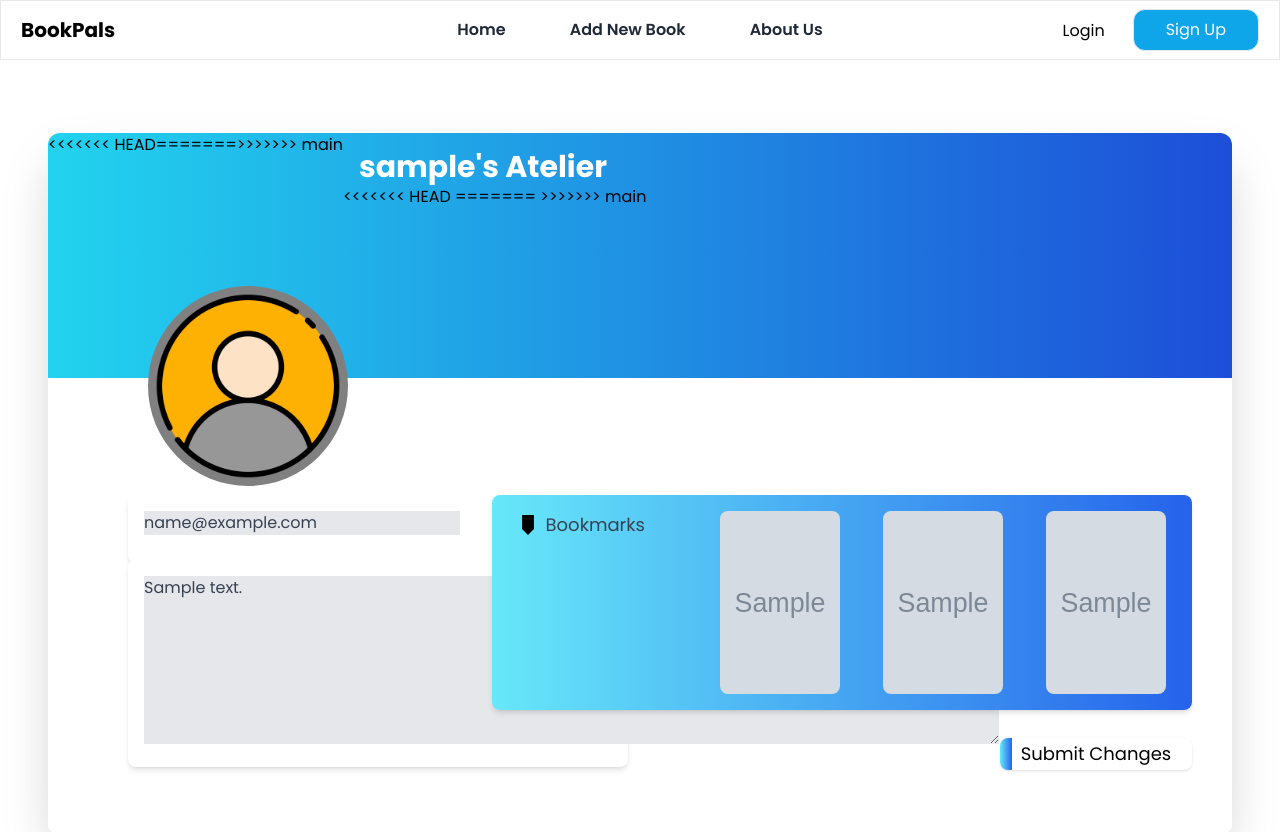
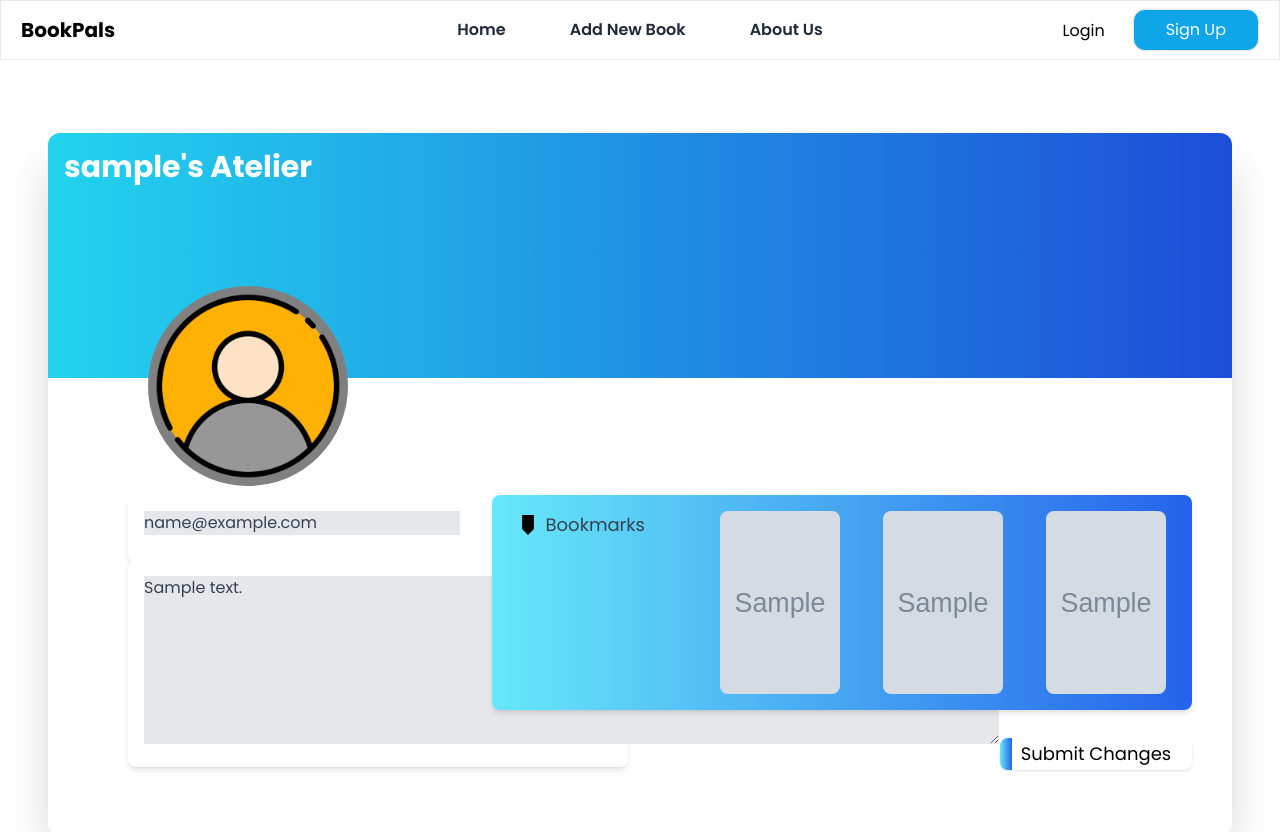
Before and after one commit to D09-PBP2023/proyek-tengah, a Django app: template user_profile/templates/edit_profile.html in a window 1280 px wide. Shown: the top 832 px of the page. Run offline with Django 3.2, Linux system fonts and the light colour scheme; the template is opened without the code that fills it: most values are stand-ins (such as "Sample title", 1, 10 or a date in 2020); grey boxes marked "Sample" are stand-in pictures; some libraries are stand-ins or nearby versions.

Commit message:
fix: resolve conflict

```diff
--- a/user_profile/templates/edit_profile.html
+++ b/user_profile/templates/edit_profile.html
@@ -77,20 +77,12 @@
             md:w-full lg:w-10px rounded-lg mx-auto p-12 flex md:justify-center ">
         <div class="h-14 bg-gradient-to-r from-cyan-400 to-blue-700 flex flex-col md:flex-row rounded-xl w-[700px] lg:w-[1400px] xl:h-[700px] lg:h-[1000px] bg-white shadow-2xl relative
             md:h-[1000px] sm:h-[1200px] max-[600px]:h-[1800px] max-[600px]=h-[1800px]">
-<<<<<<< HEAD
-        <div class="max-[600px]:h-[85%] md: h-[66%] lg:h-[65%] h-[60%] w-full bg-white absolute bottom-0 left-0 lg:flex-row rounded-b-lg 12px"></div>
-=======
         <div class="max-[600px]:h-[85%] h-[66%] lg:h-[65%] h-[60%] w-full bg-white absolute bottom-0 left-0 lg:flex-row rounded-b-lg 12px"></div>
->>>>>>> main
         <form action="{% url 'user_profile:edit_profile' %}" method="post">
 
         {% csrf_token %}
         <h1 class="max-[600px]:text-2xl max-[600px]:ml-2 max-[600px]:mt-2 text-white sm:font-bold sm:text-3xl sm:ml-4 sm:mt-4 text-sm">{{ profile.user.username }}'s Atelier</h1>
-<<<<<<< HEAD
-        <input type="text" id="username" name="username" value="{{ user.username  }}" class="absolute xl:top-3/4 right-10 transform translate-y-20 lg:top-[23%] md:top-[22%] max-[600px]:top-[5%] max-[600px]:mr-5">
-=======
         <input type="text" id="username" name="username" value="{{ user.username  }}" class="absolute lg:right-10 transform translate-y-20 lg:top-[25%] lg:right-[60%] md:top-[22%] max-[600px]:top-[5%] max-[600px]:mr-5 bg-grey-800">
->>>>>>> main
         <div style="max-width: 200px; max-height: 200px; background-color: gray; border-radius: 50%;" class="absolute max-[600px]:mt-40 max-[600px]:ml-12 sm:top-1/3 md:left-20 md:transform translate-x-5 md:-translate-y-20">
             <img style="max-width: 200px; max-height: 200px; border-radius: 50%;" src="{% static 'profile_picture/default-avatar-icon-of-social-media-user-vector.png' %}" >
         </div>
@@ -98,13 +90,8 @@
         <!-- New "profile information" section below the circle -->
             <!-- Add form fields for username, email, and bio -->
             <div class="absolute xl:top-[50%] max-[600px]:mx-10 sm:left-20 w-[400px] xl:w-[400px] bg-white rounded-lg p-4 shadow-md translate-y-3
-<<<<<<< HEAD
-                        lg: top-[45%]
-                        md: top-[20%]
-=======
                         top-[45%]
                         top-[20%]
->>>>>>> main
                         max-[600px]:w-[250px]
                         max-[600px]:top-[25%]">
                 <!-- Add your email -->
@@ -112,11 +99,7 @@
             </div>
 
             <div class="absolute xl:top-2/3 max-[600px]:mx-10 sm:left-20 w-[500px] bg-white rounded-lg p-4 shadow-md transform -translate-y-10
-<<<<<<< HEAD
-                        lg: top-[56%] max-[600px]:w-[250px]
-=======
                         top-[56%] max-[600px]:w-[250px]
->>>>>>> main
                         max-[600px]:top-[31%]">
                 <!-- Add your bio content here -->
                 <textarea id="bio" name="bio" class="max-[600px]:w-[250px] text-gray-700 bg-gray-200" rows="7" cols="60">{{ profile.bio }}</textarea>
```
